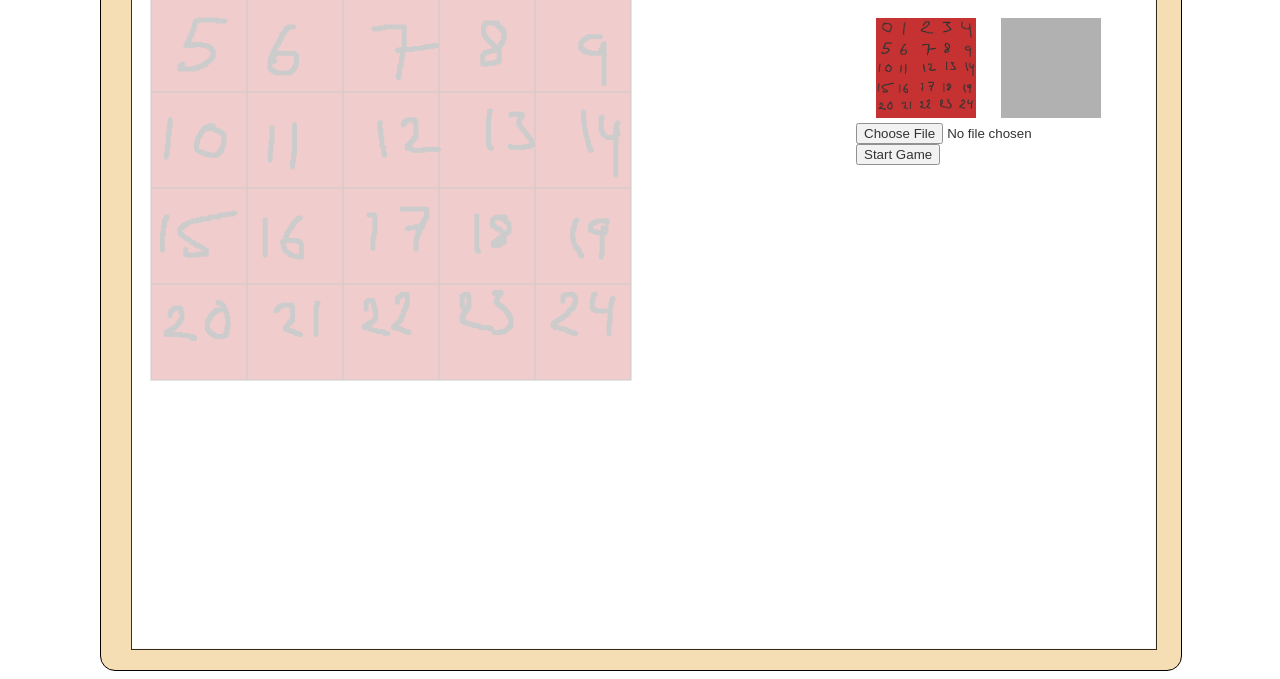
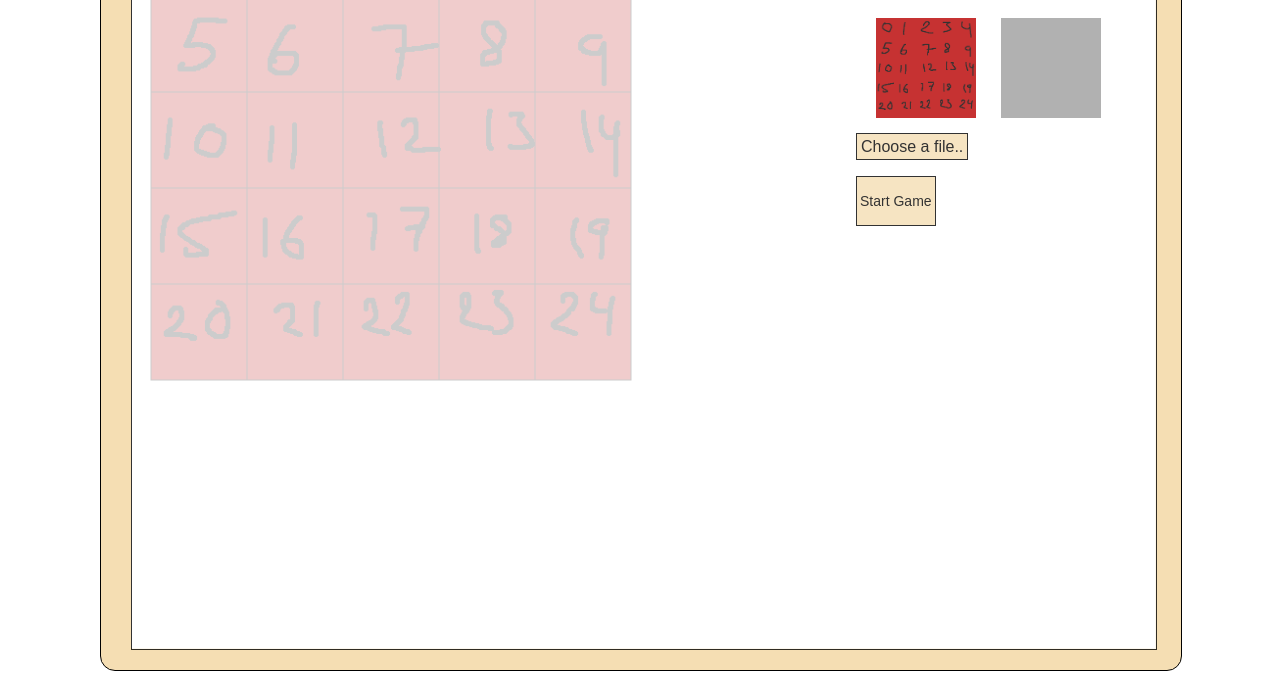
Before and after one commit to Grottis/puzzle, a plain HTML site: page index.html in a window 1280 px wide. Both pictures are taken after a click on the element 926 px from the left and 206 px from the top of the page. Shown: the part 139-818 px from the top of the page. Drawn offline with nearby package versions, Linux system fonts and the light colour scheme; grey boxes are pictures that could not be loaded.

Commit message:
Improve looks of upload and startgame-buttons

```diff
--- a/css/main.css
+++ b/css/main.css
@@ -55,6 +55,36 @@
 #dummy{
 	width:640px;
 	height:480px;
+}
+
+#uploadFile {
+	width: 0.1px;
+	height: 0.1px;
+	opacity: 0;
+	overflow: hidden;
+	position: absolute;
+	z-index: -1;
+}
+
+#uploadFile + label {
+    position:relative;
+	color: black;
+    background-color: Wheat;
+	cursor:pointer;
+	border:solid 1px black;
+	padding:4px;
+	margin-top:15px;
+	top:15px;
+}
+
+#startGame{
+	font-size:14px;
+	padding:3px;
+	bordeR:solid 1px black;
+	display:block;
+	margin-top:35px;
+	height:50px;
+	background-color:Wheat;
 }
 
 .hidden{
@@ -135,6 +165,7 @@ span:hover{
 	padding:5px;
 	margin:30px;
 	border:0px;
+	cursor:pointer;
 }
 
 #giveUpYes{
--- a/index.html
+++ b/index.html
@@ -28,7 +28,8 @@
 							<img id="second" class="tnail" src="img/second.png" alt="Red picture"/>
 						</div>
 						<input type="file" id="uploadFile"/>
-						<button id="startGame">Start Game</button>
+						<label for="uploadFile">Choose a file..</label>
+						<button id="startGame" disabled>Start Game</button>
 					</div>
 				</div>
 				<div id="hint">
--- a/js/main.js
+++ b/js/main.js
@@ -62,6 +62,7 @@ function handleImage(event)
 	if(event.data.premadeOrUpload === "upload")
 	{
 		var file = $("#uploadFile").get(0).files[0];
+		$("label[for=uploadFile]").text(file.name);
 		img.src = window.URL.createObjectURL(file);
 	}
 	else
@@ -137,6 +138,8 @@ function createVisualPieces(puzzlePieces)
 		puzzlePieces[i].pixels = moveCanvas.getImageData(0, 0, puzzlePieces[i].width, puzzlePieces[i].height);
 	}
 	moveCanvas.clearRect(0, 0, canvasWidth, canvasHeight);
+	$("#startGame").prop("disabled",false);
+	$("#startGame").css("cursor","pointer");
 }
 
 function drawBackground()
```
